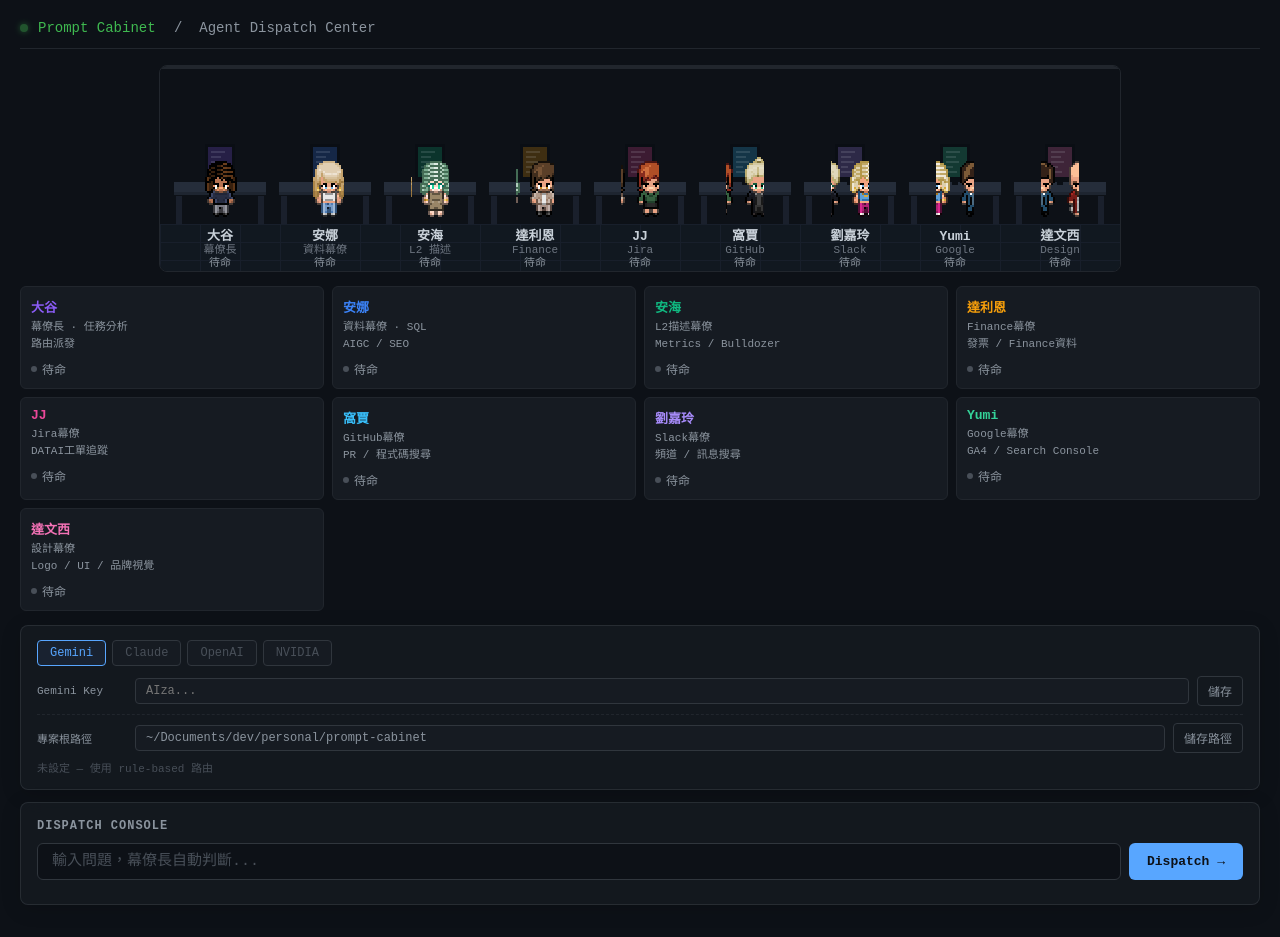
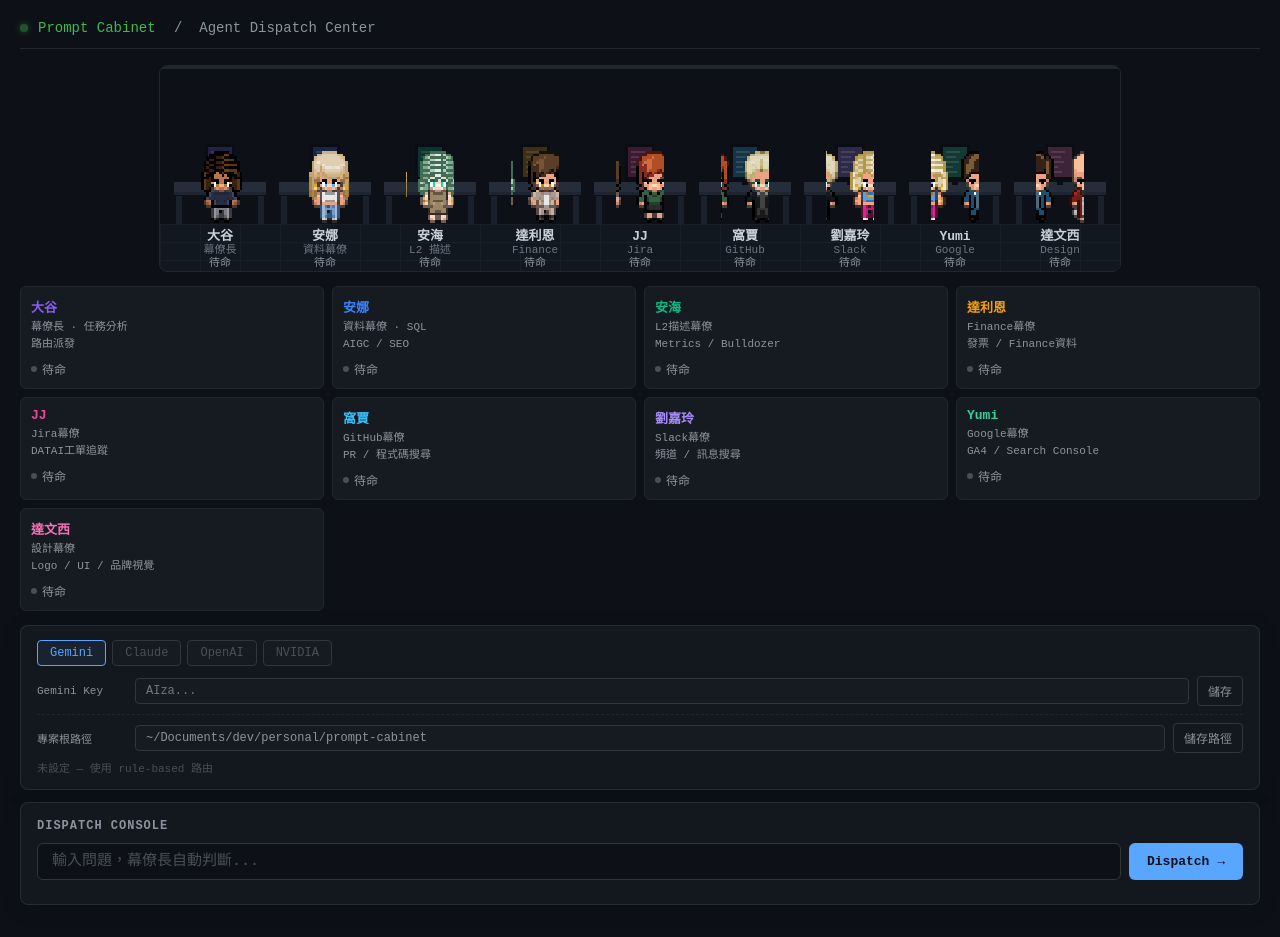
Before and after one commit to Cadmus-design/prompt-cabinet, a plain HTML site: page monitor/index.html in a window 1280 px wide. Drawn offline with Linux system fonts and the light colour scheme.

Commit message:
fix(monitor): align character sprites to desk baseline
Crop source tile to actual pixel body (y=20~131) instead of full 144px tile,
so feet land on the desk surface correctly.

Co-Authored-By: Claude Sonnet 4.6 <noreply@anthropic.com>

```diff
--- a/monitor/index.html
+++ b/monitor/index.html
@@ -350,17 +350,16 @@ function drawChar(cx, agentId, color, mode) {
   // spritesheet: each char is SHEET_CW wide; use 2 walk frames for animation
   const charIdx = SPRITE_IDX[agentId] ?? 0;
   const sx = charIdx * SHEET_CW;
-  // each character tile is 75×144; draw whole tile
-  const FRAME_W = SHEET_CW, FRAME_H = SHEET_CH;
+  // tile 75×144; character pixels are y=20~131 (measured), crop to body only
+  const FRAME_W = SHEET_CW, SRC_Y = 20, SRC_H = 112;
   let yo = 0;
   if (mode==='idle')     yo = Math.floor(tick/40)%2===0 ? 0 : -1;
   if (mode==='done')     yo = -(Math.abs(Math.sin(tick*0.13))*8|0);
   if (mode==='thinking') yo = Math.floor(tick/22)%2===0 ? 0 : -1;
-  // scale to fit in ~48px height
-  const drawH = 72, drawW = Math.round(FRAME_W * drawH / FRAME_H);
+  const drawH = 72, drawW = Math.round(FRAME_W * drawH / SRC_H);
   const dx = cx - drawW/2, dy = FY - drawH + yo;
   if (spriteSheet.complete && spriteSheet.naturalWidth > 0) {
-    ctx.drawImage(spriteSheet, sx, 0, FRAME_W, FRAME_H, dx, dy, drawW, drawH);
+    ctx.drawImage(spriteSheet, sx, SRC_Y, FRAME_W, SRC_H, dx, dy, drawW, drawH);
   } else {
     ctx.fillStyle='#f2c9a0'; ctx.fillRect(dx+14,dy+2,18,18);
     ctx.fillStyle=color;     ctx.fillRect(dx+10,dy+20,26,28);
```
